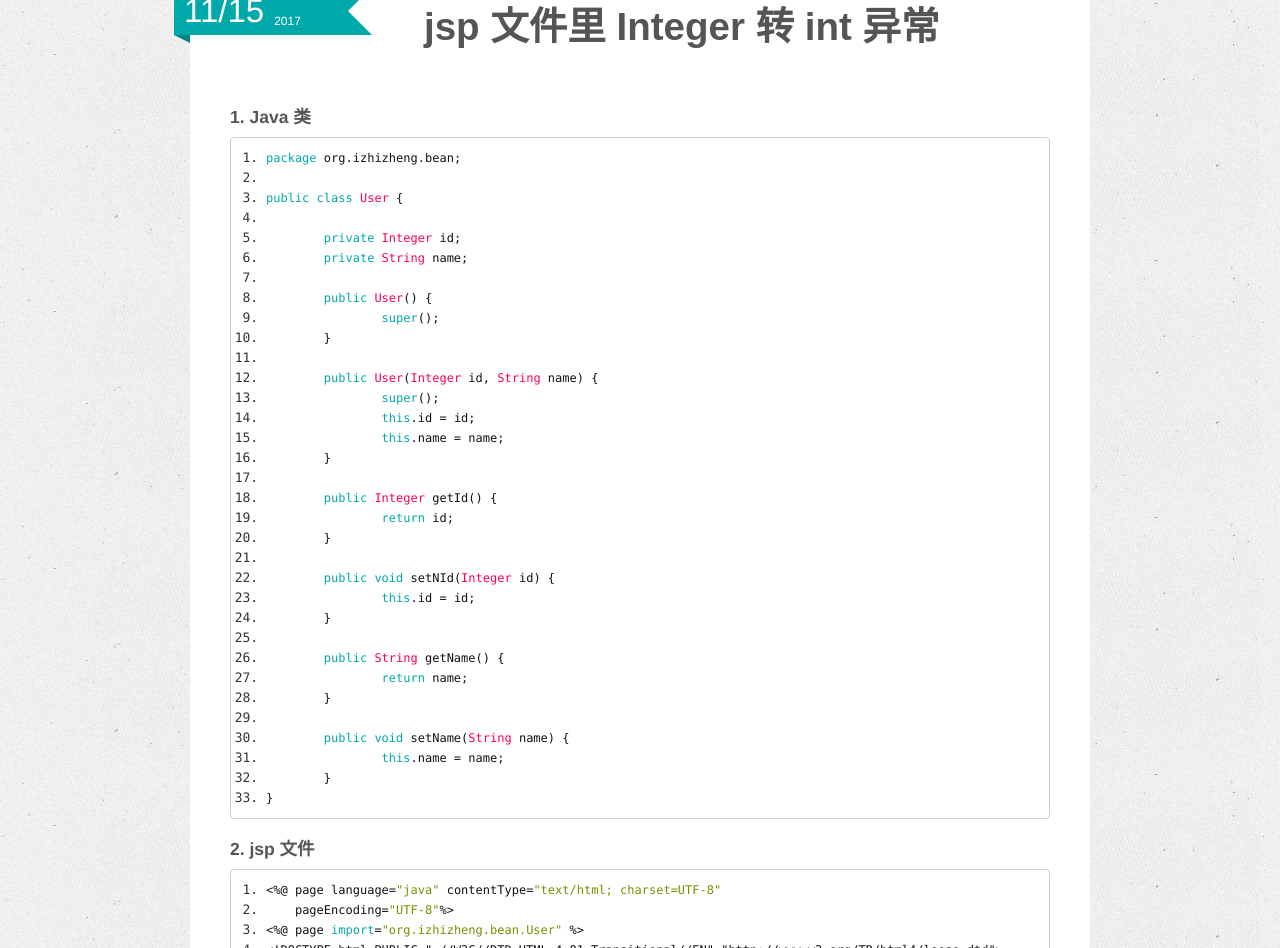
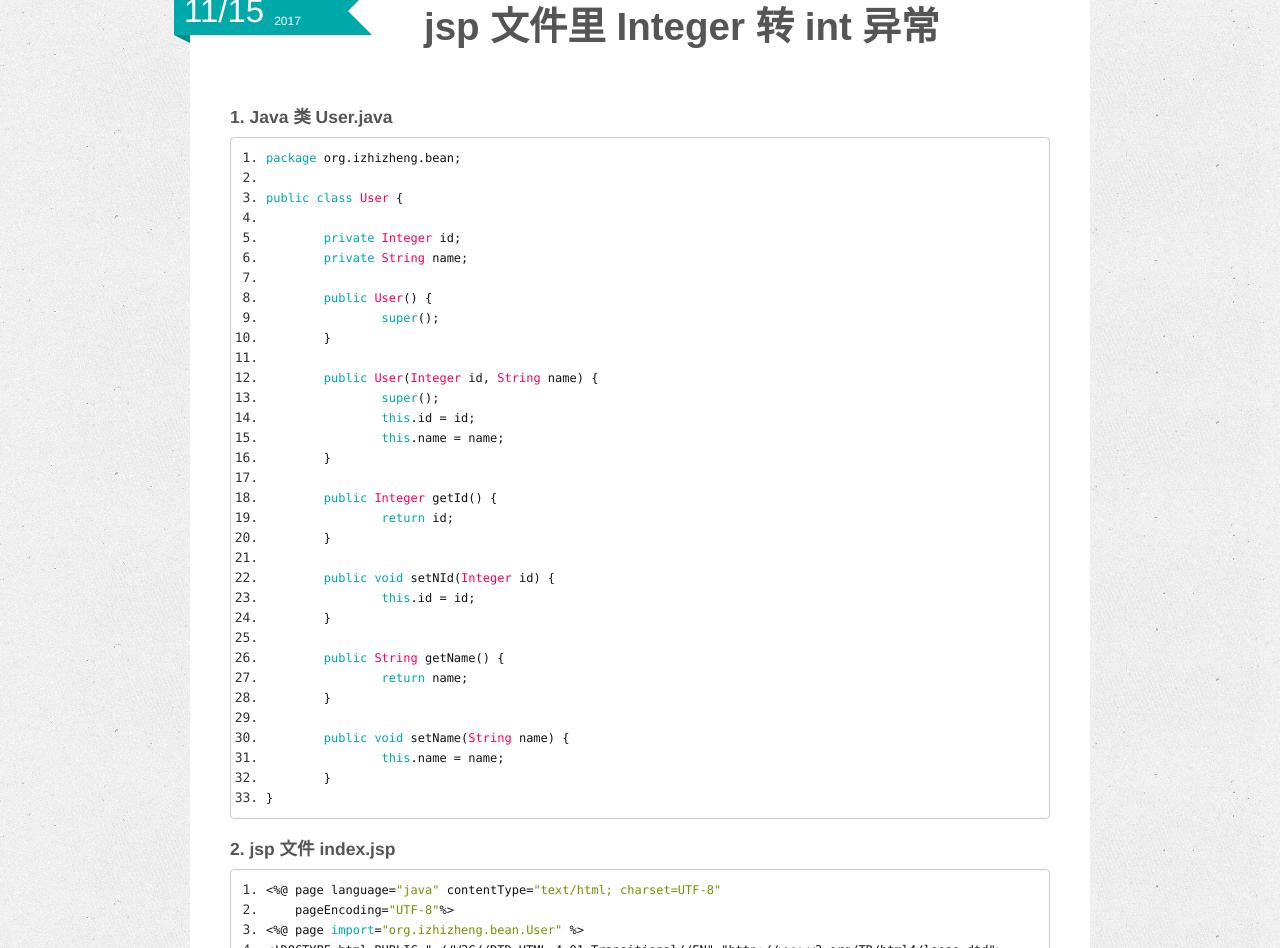
Before and after one commit to zhizheng/zhizheng.github.io, a Jekyll site: the page built from _posts/2017-11-15-pass-Integer-to-int-error-in-jsp.md, in a window 1280 px wide and 1400 px high. Shown: the part 123-1071 px from the top of the window. Built offline with Jekyll 4.4.1, drawn with Linux system fonts in a browser that asks for light colours.

Commit message:
Update md

````diff
--- a/_posts/2017-11-15-pass-Integer-to-int-error-in-jsp.md
+++ b/_posts/2017-11-15-pass-Integer-to-int-error-in-jsp.md
@@ -9,7 +9,7 @@ tags : [jsp,int,Integer]
 ---
 # jsp 文件里 Integer 转 int 异常
 ---
-#### 1. Java 类
+#### 1. Java 类 User.java
 ```
 package org.izhizheng.bean;
 
@@ -47,7 +47,7 @@ public class User {
 ```
 <!-- more -->
 
-#### 2. jsp 文件
+#### 2. jsp 文件 index.jsp
 ```
 <%@ page language="java" contentType="text/html; charset=UTF-8"
     pageEncoding="UTF-8"%>
````
